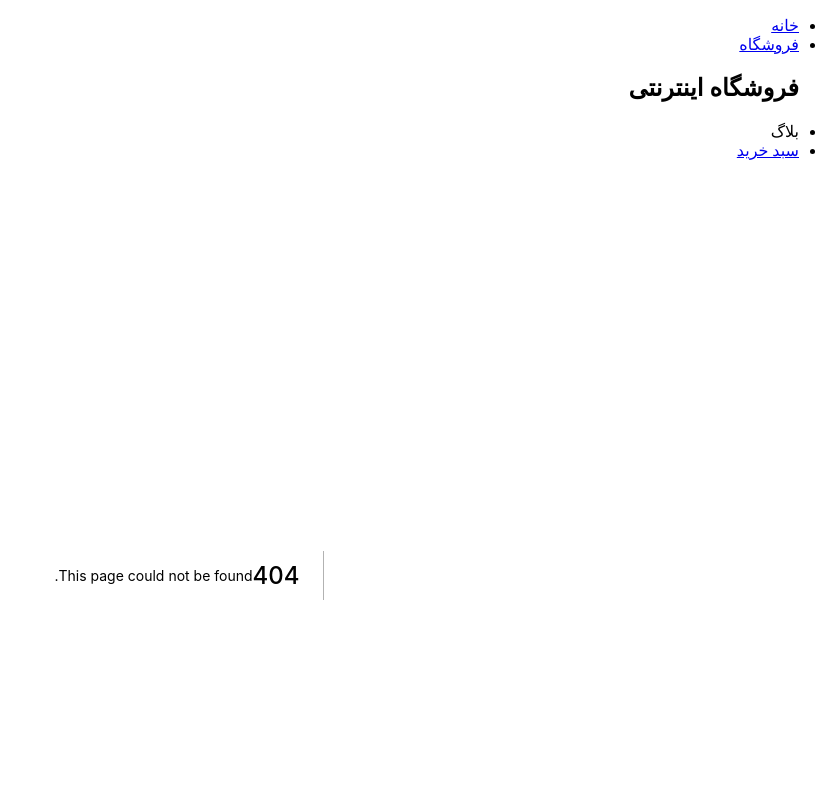
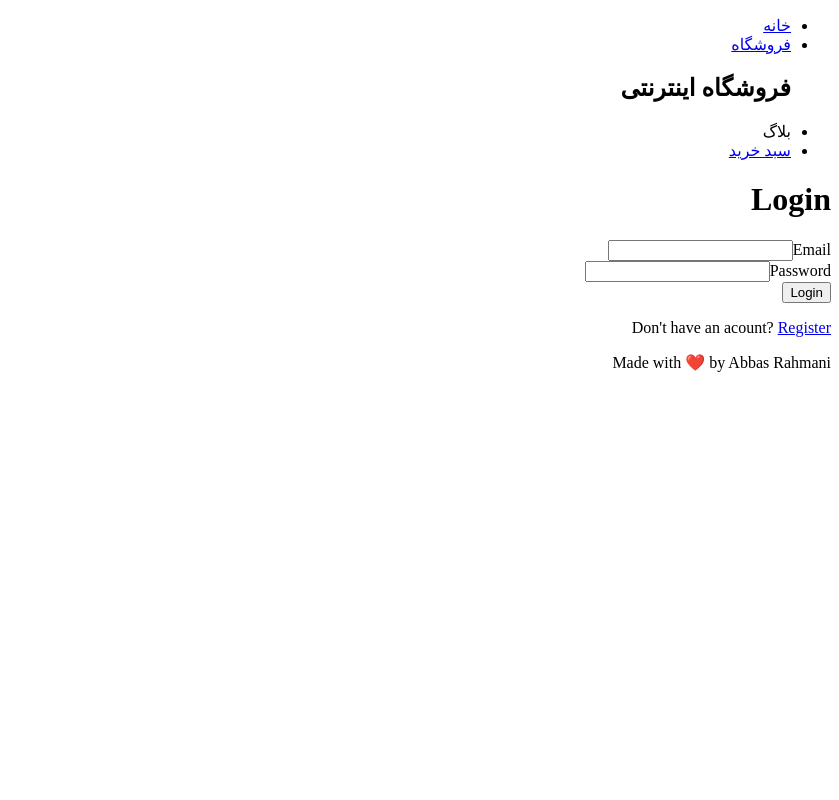
Before and after one commit to abbasrahmanii/e-commerce, a Next.js app: page /login in a window 1280 px wide. Before the commit this address had no page. Shown: the top 800 px of the page, without its empty margins (441-1280 px from the left). Built offline with nearby package versions, Linux system fonts and the light colour scheme.

Commit message:
add Login Page

```diff
--- /dev/null
+++ b/pages/login/index.js
@@ -0,0 +1,32 @@
+import Link from "next/link";
+
+const LoginPage = () => {
+  return (
+    <div>
+      <form>
+        <h1>Login</h1>
+        <div>
+          <div>
+            <label htmlFor="email">Email</label>
+            <input type="email" id="email" />
+          </div>
+          <div>
+            <label htmlFor="password">Password</label>
+            <input type="password" id="password" />
+          </div>
+          <button type="submit">Login</button>
+          <div>
+            <p>
+              Don't have an acount?{" "}
+              <Link href="/register">
+                <a>Register</a>
+              </Link>
+            </p>
+          </div>
+        </div>
+      </form>
+    </div>
+  );
+};
+
+export default LoginPage;
```
Also changed, not shown: pages/cart/index.js (+9 -2 lines), pages/shipping/index.js (added, +9 -0 lines).
